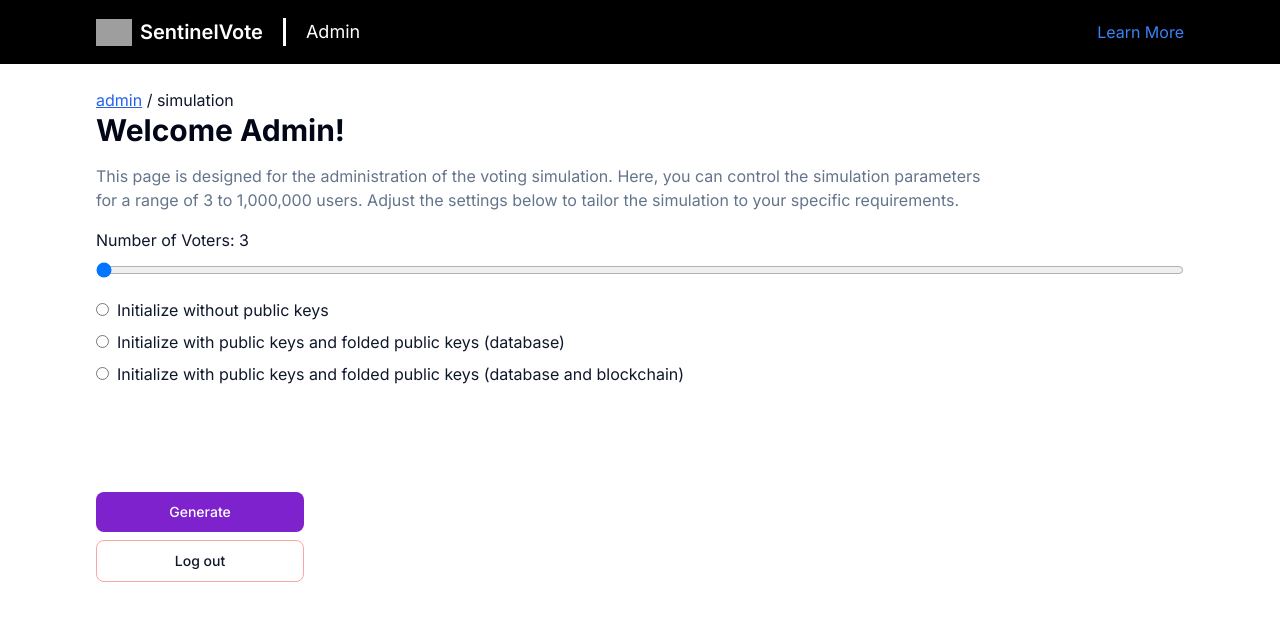
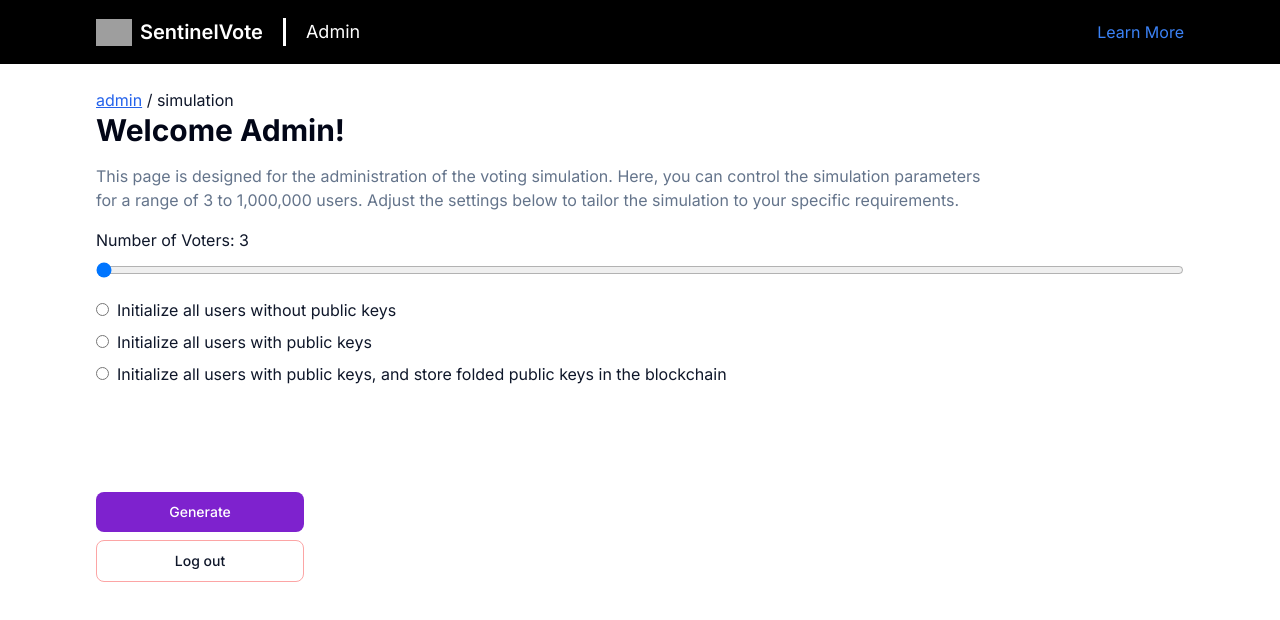
Before and after one commit to SentinelVote/frontend, a Next.js app: page /admin/simulation in a window 1280 px wide. Shown: the top 620 px of the page. Built offline with nearby package versions, Linux system fonts and the light colour scheme; grey boxes are pictures that could not be loaded.

Commit message:
feat: update radio labels for simulation page

```diff
--- a/src/app/admin/simulation/page.tsx
+++ b/src/app/admin/simulation/page.tsx
@@ -89,7 +89,7 @@ export default function SimulationPage() {
                 {...register("optionType", { required: true })}
                 className="me-2"
               />
-              <span>Initialize without public keys</span>
+              <span>Initialize all users without public keys</span>
             </label>
             <label>
               <input
@@ -99,7 +99,7 @@ export default function SimulationPage() {
                 className="me-2"
               />
               <span>
-                Initialize with public keys and folded public keys (database)
+                Initialize all users with public keys
               </span>
             </label>
             <label>
@@ -110,8 +110,7 @@ export default function SimulationPage() {
                 className="me-2"
               />
               <span>
-                Initialize with public keys and folded public keys (database and
-                blockchain)
+                Initialize all users with public keys, and store folded public keys in the blockchain
               </span>
             </label>
           </div>
```
